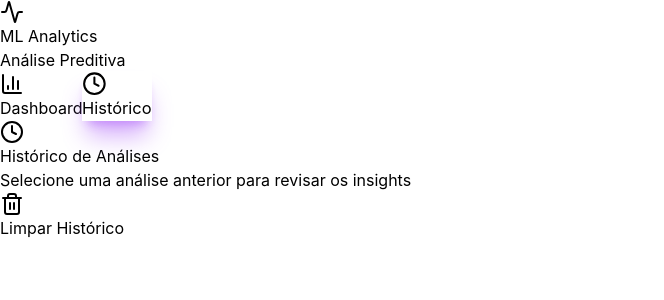
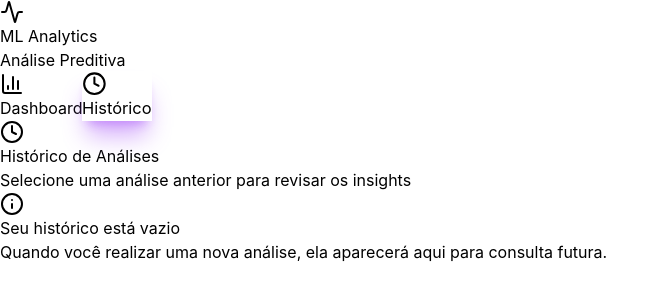
Before and after one commit to santosfabin/InsightQuest, a React app in the folder frontend/: page / in a window 1280 px wide. Both pictures are taken after a click on the button "Histórico". Shown: the top 300 px of the page, without its empty margins (0-664 px from the left). Built offline with nearby package versions, Linux system fonts and the light colour scheme; the HTML template or start-up script is replaced by a standard one.

Commit message:
fix: add last code in history

```diff
--- a/frontend/src/components/HistoryList.tsx
+++ b/frontend/src/components/HistoryList.tsx
@@ -1,11 +1,11 @@
-// frontend/src/components/HistoryList.tsx
-
 import { useState, useEffect } from "react";
 import {
 	FileText,
 	Calendar,
 	ArrowRight,
-	Trash2
+	Trash2,
+	Info,
+	Loader2
 } from "lucide-react";
 import {
 	getHistoryEntries,
@@ -13,7 +13,7 @@ import {
 	clearHistory,
 	type HistoryEntry
 } from "../services/db";
-import ConfirmationModal from "./ConfirmationModal.tsx"; // Corrigido com .tsx
+import ConfirmationModal from "./ConfirmationModal.tsx";
 
 interface HistoryListProps {
 	onLoadEntry: (entry: HistoryEntry) => void;
@@ -84,11 +84,29 @@ export default function HistoryList({ onLoadEntry }: HistoryListProps) {
 	};
 
 	if (isLoading) {
-		// ... (código de loading sem alteração)
+		return (
+			<div className="flex justify-center items-center py-20">
+				<Loader2 className="w-10 h-10 text-purple-600 animate-spin" />
+				<p className="ml-4 text-gray-600 text-lg">
+					Carregando histórico...
+				</p>
+			</div>
+		);
 	}
 
 	if (entries.length === 0) {
-		// ... (código de histórico vazio sem alteração)
+		return (
+			<div className="bg-white rounded-3xl shadow-lg p-12 text-center">
+				<Info className="w-16 h-16 text-blue-500 mx-auto mb-4" />
+				<h3 className="text-xl font-semibold text-gray-800">
+					Seu histórico está vazio
+				</h3>
+				<p className="text-gray-500 mt-2">
+					Quando você realizar uma nova análise, ela aparecerá aqui
+					para consulta futura.
+				</p>
+			</div>
+		);
 	}
 
 	return (
@@ -106,7 +124,6 @@ export default function HistoryList({ onLoadEntry }: HistoryListProps) {
 				</div>
 
 				{entries.map(entry => (
-					// AQUI ESTÁ A CORREÇÃO PRINCIPAL
 					<div
 						key={entry.id}
 						className="bg-white rounded-2xl shadow-md p-6 transition-all hover:shadow-xl hover:ring-2 hover:ring-purple-500"
```
